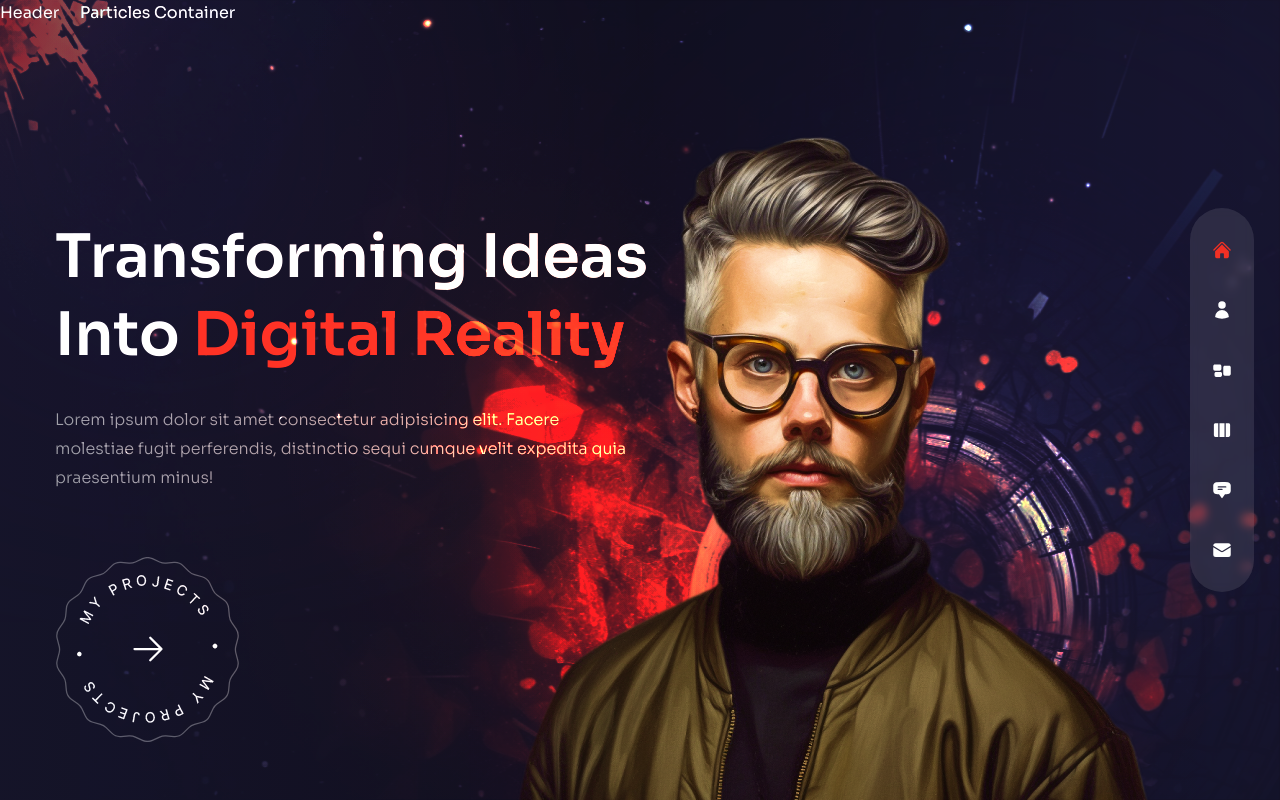
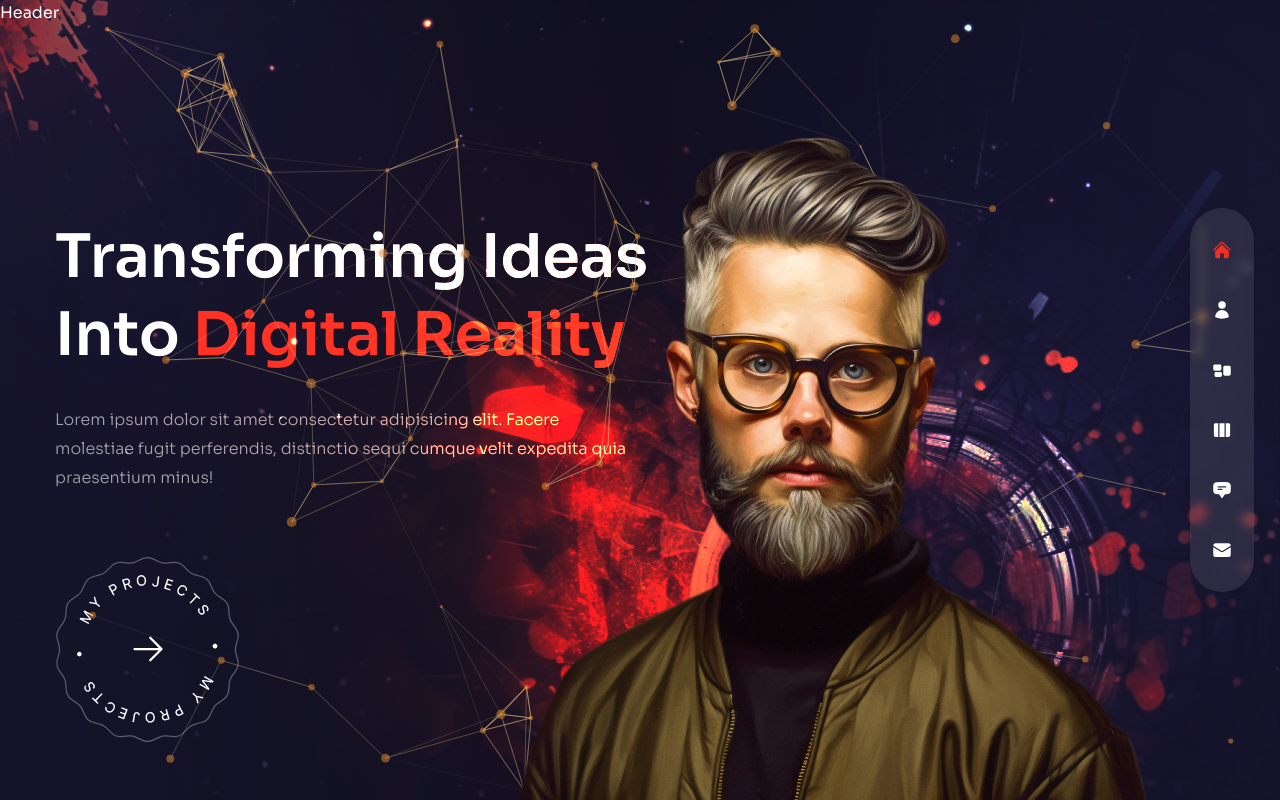
Before and after one commit to erickdc7/react-portfolio-2, a Next.js app: page / in a window 1280 px wide. Built offline with nearby package versions, Linux system fonts and the light colour scheme.

Commit message:
add particles

```diff
--- a/components/ParticlesContainer.js
+++ b/components/ParticlesContainer.js
@@ -10,7 +10,87 @@ const ParticlesContainer = () => {
 
   const particlesLoaded = useCallback(async () => { }, [])
 
-  return <div>Particles Container</div>;
+  return (
+    <Particles
+      className="w-full h-full absolute translate-z-0"
+      id="tsparticles"
+      init={particlesInit}
+      loaded={particlesLoaded}
+      options={{
+        fullScreen: { enable: false },
+        background: {
+          color: {
+            value: ''
+          },
+        },
+        fpsLimit: 120,
+        interactivity: {
+          events: {
+            onClick: {
+              enable: false,
+              mode: 'push',
+            },
+            onHover: {
+              enable: true,
+              mode: 'repulse'
+            },
+            resize: true,
+          },
+          modes: {
+            push: {
+              quantity: 90
+            },
+            repulse: {
+              distance: 200,
+              duration: 0.4,
+            }
+          }
+        },
+        particles: {
+          color: {
+            value: '#e68e2e',
+          },
+          links: {
+            color: '#f5d393',
+            distance: 150,
+            enable: true,
+            opacity: 0.5,
+            width: 1
+          },
+          collisions: {
+            enable: true,
+          },
+          move: {
+            directions: 'none',
+            enable: true,
+            outModes: {
+              default: 'bounce'
+            },
+            random: false,
+            speed: 1,
+            straight: false
+          },
+          number: {
+            density: {
+              enable: true,
+              area: 800
+            },
+            value: 80
+          },
+          opacity: {
+            value: 0.5,
+          },
+          shape: {
+            type: 'circle'
+          },
+          size: {
+            value: { min: 1, max: 5 }
+          }
+        },
+        detectRetina: true,
+      }}
+    />
+  );
 };
 
 export default ParticlesContainer;
```
